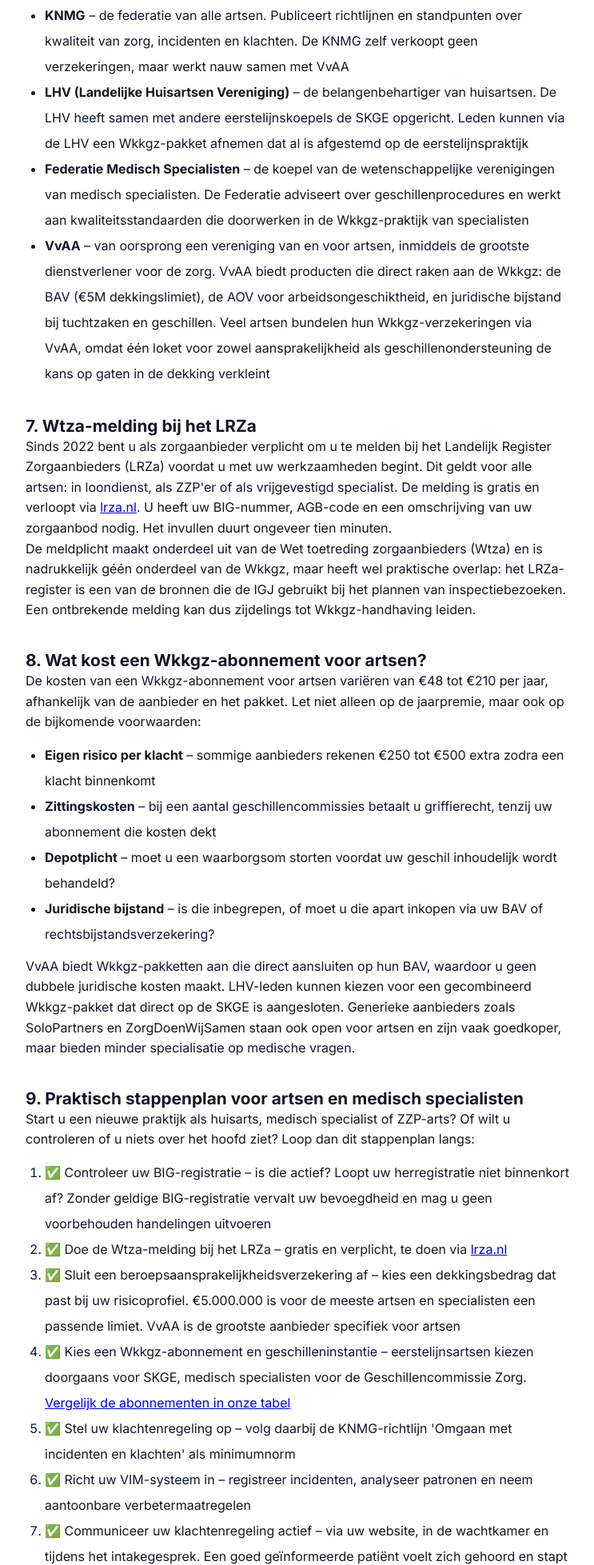
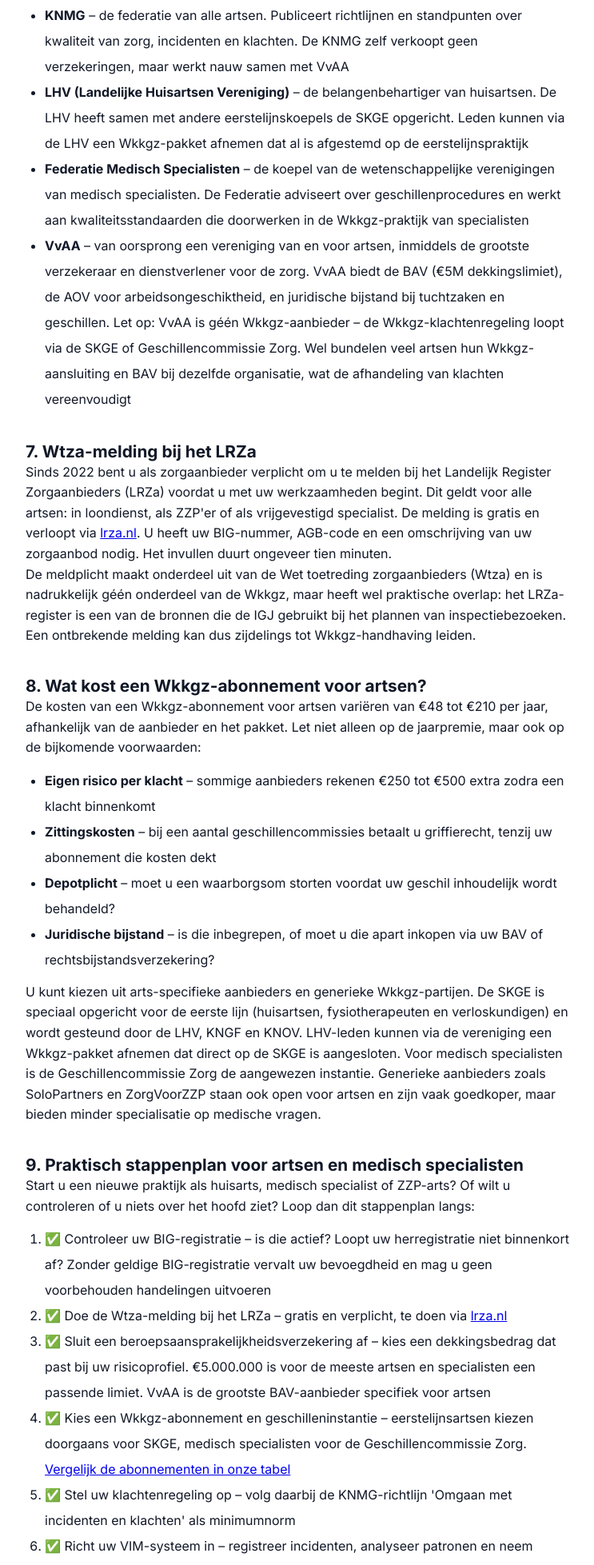
Before and after one commit to mopiagent-ctrl/wkkgz-vergelijker, a website: page blog/wkkgz-voor-artsen.html in a window 1280 px wide. Shown: the part 3385-5342 px from the top of the page at 80% size, without its empty margins (268-1011 px from the left). Drawn offline with Linux system fonts and the light colour scheme.

Commit message:
Factcheck: VvAA is geen Wkkgz-aanbieder, ZZP-cijfers gecorrigeerd, AI-taal verwijderd

```diff
--- a/blog/wkkgz-voor-artsen.html
+++ b/blog/wkkgz-voor-artsen.html
@@ -85,7 +85,7 @@
             <li><strong>KNMG</strong>  –  de federatie van alle artsen. Publiceert richtlijnen en standpunten over kwaliteit van zorg, incidenten en klachten. De KNMG zelf verkoopt geen verzekeringen, maar werkt nauw samen met VvAA</li>
             <li><strong>LHV (Landelijke Huisartsen Vereniging)</strong>  –  de belangenbehartiger van huisartsen. De LHV heeft samen met andere eerstelijnskoepels de SKGE opgericht. Leden kunnen via de LHV een Wkkgz-pakket afnemen dat al is afgestemd op de eerstelijnspraktijk</li>
             <li><strong>Federatie Medisch Specialisten</strong>  –  de koepel van de wetenschappelijke verenigingen van medisch specialisten. De Federatie adviseert over geschillenprocedures en werkt aan kwaliteitsstandaarden die doorwerken in de Wkkgz-praktijk van specialisten</li>
-            <li><strong>VvAA</strong>  –  van oorsprong een vereniging van en voor artsen, inmiddels de grootste dienstverlener voor de zorg. VvAA biedt producten die direct raken aan de Wkkgz: de BAV (€5M dekkingslimiet), de AOV voor arbeidsongeschiktheid, en juridische bijstand bij tuchtzaken en geschillen. Veel artsen bundelen hun Wkkgz-verzekeringen via VvAA, omdat één loket voor zowel aansprakelijkheid als geschillenondersteuning de kans op gaten in de dekking verkleint</li>
+            <li><strong>VvAA</strong>  –  van oorsprong een vereniging van en voor artsen, inmiddels de grootste verzekeraar en dienstverlener voor de zorg. VvAA biedt de BAV (€5M dekkingslimiet), de AOV voor arbeidsongeschiktheid, en juridische bijstand bij tuchtzaken en geschillen. Let op: VvAA is géén Wkkgz-aanbieder  –  de Wkkgz-klachtenregeling loopt via de SKGE of Geschillencommissie Zorg. Wel bundelen veel artsen hun Wkkgz-aansluiting en BAV bij dezelfde organisatie, wat de afhandeling van klachten vereenvoudigt</li>
         </ul>
 
         <h2 style="margin-top:36px;font-size:1.3rem;">7. Wtza-melding bij het LRZa</h2>
@@ -100,14 +100,14 @@
             <li><strong>Depotplicht</strong>  –  moet u een waarborgsom storten voordat uw geschil inhoudelijk wordt behandeld?</li>
             <li><strong>Juridische bijstand</strong>  –  is die inbegrepen, of moet u die apart inkopen via uw BAV of rechtsbijstandsverzekering?</li>
         </ul>
-        <p>VvAA biedt Wkkgz-pakketten aan die direct aansluiten op hun BAV, waardoor u geen dubbele juridische kosten maakt. LHV-leden kunnen kiezen voor een gecombineerd Wkkgz-pakket dat direct op de SKGE is aangesloten. Generieke aanbieders zoals SoloPartners en ZorgDoenWijSamen staan ook open voor artsen en zijn vaak goedkoper, maar bieden minder specialisatie op medische vragen.</p>
+        <p>U kunt kiezen uit arts-specifieke aanbieders en generieke Wkkgz-partijen. De SKGE is speciaal opgericht voor de eerste lijn (huisartsen, fysiotherapeuten en verloskundigen) en wordt gesteund door de LHV, KNGF en KNOV. LHV-leden kunnen via de vereniging een Wkkgz-pakket afnemen dat direct op de SKGE is aangesloten. Voor medisch specialisten is de Geschillencommissie Zorg de aangewezen instantie. Generieke aanbieders zoals SoloPartners en ZorgVoorZZP staan ook open voor artsen en zijn vaak goedkoper, maar bieden minder specialisatie op medische vragen.</p>
 
         <h2 style="margin-top:36px;font-size:1.3rem;">9. Praktisch stappenplan voor artsen en medisch specialisten</h2>
         <p>Start u een nieuwe praktijk als huisarts, medisch specialist of ZZP-arts? Of wilt u controleren of u niets over het hoofd ziet? Loop dan dit stappenplan langs:</p>
         <ol style="margin:12px 0 24px 24px;line-height:2;">
             <li>✅ Controleer uw BIG-registratie  –  is die actief? Loopt uw herregistratie niet binnenkort af? Zonder geldige BIG-registratie vervalt uw bevoegdheid en mag u geen voorbehouden handelingen uitvoeren</li>
             <li>✅ Doe de Wtza-melding bij het LRZa  –  gratis en verplicht, te doen via <a href="https://www.lrza.nl" target="_blank">lrza.nl</a></li>
-            <li>✅ Sluit een beroepsaansprakelijkheidsverzekering af  –  kies een dekkingsbedrag dat past bij uw risicoprofiel. €5.000.000 is voor de meeste artsen en specialisten een passende limiet. VvAA is de grootste aanbieder specifiek voor artsen</li>
+            <li>✅ Sluit een beroepsaansprakelijkheidsverzekering af  –  kies een dekkingsbedrag dat past bij uw risicoprofiel. €5.000.000 is voor de meeste artsen en specialisten een passende limiet. VvAA is de grootste BAV-aanbieder specifiek voor artsen</li>
             <li>✅ Kies een Wkkgz-abonnement en geschilleninstantie  –  eerstelijnsartsen kiezen doorgaans voor SKGE, medisch specialisten voor de Geschillencommissie Zorg. <a href="/#vergelijken">Vergelijk de abonnementen in onze tabel</a></li>
             <li>✅ Stel uw klachtenregeling op  –  volg daarbij de KNMG-richtlijn 'Omgaan met incidenten en klachten' als minimumnorm</li>
             <li>✅ Richt uw VIM-systeem in  –  registreer incidenten, analyseer patronen en neem aantoonbare verbetermaatregelen</li>
```
Also changed, not shown: blog/verborgen-kosten.html (+1 -1 lines), blog/wkkgz-voor-verpleegkundigen.html (+1 -1 lines).
